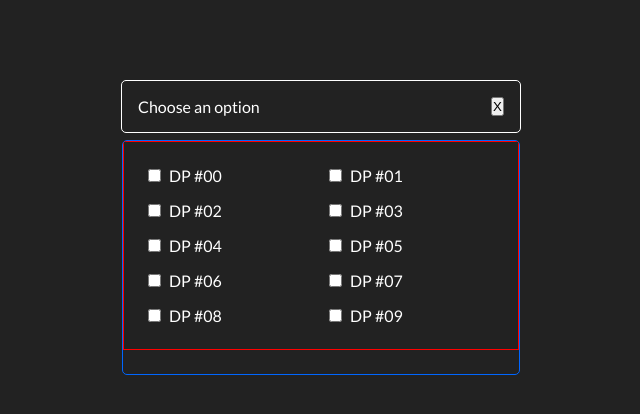
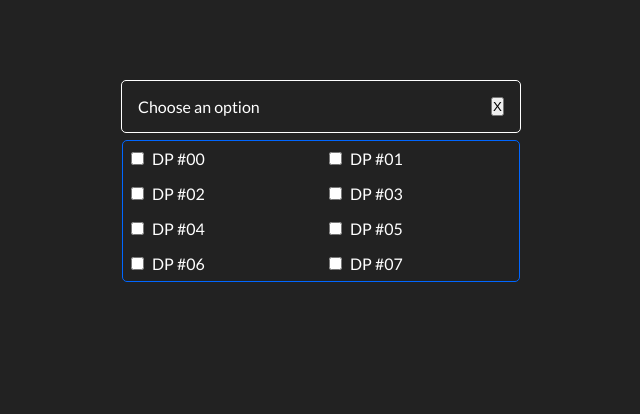
Before and after one commit to omarBaldi/multi_select_dropdown, a React (Create React App) app: page / in a window 1280 px wide. Shown: the top 414 px of the page, without its empty margins (319-959 px from the left). Built offline with nearby package versions, Linux system fonts and the light colour scheme.

Commit message:
Implemented funcionality to calculate number of rows based on children clientHeight and set column prop to dynamically change the options container grid value

```diff
--- a/src/components/dropdown-option-container/dropdown-option-container.tsx
+++ b/src/components/dropdown-option-container/dropdown-option-container.tsx
@@ -1,13 +1,24 @@
 import React, { FC, useRef } from 'react';
+import { useCallback } from 'react';
+import { DEFAULT_OPTIONS_COLUMNS, DEFAULT_OPTIONS_ROWS } from '../../constant';
 import { Checkbox } from '../checkbox';
 import { OptionType } from '../multi-select-dropdown/dto';
 import DropdownOptionContainerProps from './dto';
+import { OptionsContainerStyled } from './style';
 
+/**
+ *
+ * @param param0
+ * @returns
+ * TODO: replace inline style with styled component + pass gridColumns prop inside
+ */
 const DropdownOptionContainer: FC<DropdownOptionContainerProps> = ({
   options,
   optionsIdSelected,
   additionalStyle = {},
   onOptionClick,
+  rowsNumber = DEFAULT_OPTIONS_ROWS,
+  gridColumns = DEFAULT_OPTIONS_COLUMNS,
 }: DropdownOptionContainerProps) => {
   const additionalCheckboxStyle = useRef<React.CSSProperties>({
     padding: '0.5rem',
@@ -28,19 +39,31 @@ const DropdownOptionContainer: FC<DropdownOptionContainerProps> = ({
     );
   };
 
+  const optionContainerRef = useCallback(
+    (el: HTMLDivElement) => {
+      if (el && options.length > 0) {
+        const firstElement = [...el.children][0];
+        const firstElementHeight = firstElement.clientHeight;
+
+        const maxContainerHeight = firstElementHeight * rowsNumber;
+        el.style.maxHeight = `${maxContainerHeight}px`;
+      }
+    },
+    [options, rowsNumber]
+  );
+
   return (
-    <div style={{ ...additionalStyle }}>
+    <OptionsContainerStyled style={{ ...additionalStyle }}>
       <div
+        ref={optionContainerRef}
         style={{
-          border: '1px solid red',
           display: 'grid',
-          gridTemplateColumns: 'repeat(2, 1fr)',
-          padding: '1rem',
+          gridTemplateColumns: `repeat(${gridColumns}, 1fr)`,
         }}
       >
         {options.map(renderOption)}
       </div>
-    </div>
+    </OptionsContainerStyled>
   );
 };
 
--- /dev/null
+++ b/src/components/dropdown-option-container/style.ts
@@ -0,0 +1,12 @@
+import styled from 'styled-components';
+
+export const OptionsContainerStyled = styled.div`
+  position: absolute;
+  margin-top: 0.5rem;
+  top: 100%;
+  left: 0;
+  right: 0;
+  overflow: auto;
+  border: 1px solid #0066ff;
+  border-radius: 5px;
+`;
--- a/src/components/multi-select-dropdown/dto.ts
+++ b/src/components/multi-select-dropdown/dto.ts
@@ -8,7 +8,6 @@ export type OptionType = {
 type MultiSelectDropdownProps = {
   placeholderLabel?: string;
   options: OptionType[];
-  optionsNumber?: number;
   additionalStyle?: React.CSSProperties;
 };
 
--- a/src/components/multi-select-dropdown/multi-select-dropdown.tsx
+++ b/src/components/multi-select-dropdown/multi-select-dropdown.tsx
@@ -1,20 +1,16 @@
 import React, { FC, useCallback, useState } from 'react';
-import { DEFAULT_OPTIONS_NUMBER } from '../../constant';
 import { DropdownOptionContainer } from '../dropdown-option-container';
 import MultiSelectDropdownProps, { OptionType } from './dto';
 import {
   ButtonRemoveOptionsStyled,
   DropdownContainerStyled,
-  OptionsContainerStyled,
   OptionSelectedStyled,
   OptionsSelectedContainerStyled,
   SubWrapperStyled,
 } from './style';
 
 /**
- * TODO: create dropdown option container component (optional prop to set columns grid)
- * TODO: move OptionsContainerStyled this inside dropdown option container
- * TODO: adjust max height ref
+ * TODO: replace magic number with constant variable (renderOptionsSelected)
  * TODO: implement theme (using styled components)
  * TODO: add some mock-up data to verify that the filter functionality based on options selected works
  * TODO: integrate QR codes to store React components into them ??
@@ -23,7 +19,6 @@ import {
 const MultiSelectDropdown: FC<MultiSelectDropdownProps> = ({
   placeholderLabel = 'Choose an option',
   options,
-  optionsNumber = DEFAULT_OPTIONS_NUMBER,
   additionalStyle = {},
 }: MultiSelectDropdownProps) => {
   const [openDropdown, setOpenDropdown] = useState<boolean>(true);
@@ -61,20 +56,6 @@ const MultiSelectDropdown: FC<MultiSelectDropdownProps> = ({
     []
   );
 
-  const optionsContainerRef = useCallback(
-    (el: HTMLDivElement) => {
-      if (el && options.length > 0) {
-        const firstChildren = [...el.children][0];
-        const firstChildrenHeight = firstChildren.clientHeight;
-        const maxContainerHeight = firstChildrenHeight * optionsNumber;
-
-        el.style.maxHeight = `${maxContainerHeight}px`;
-      }
-    },
-    [options, optionsNumber]
-  );
-
-  //TODO: replace magic number with constant variable (3)
   const renderOptionsSelected = (options: Map<string, string>) => {
     /* If the options are less than N elements, render those,
     otherwise render the first N elements + element containing the rest  */
@@ -122,14 +103,12 @@ const MultiSelectDropdown: FC<MultiSelectDropdownProps> = ({
       </SubWrapperStyled>
 
       {openDropdown && (
-        <OptionsContainerStyled ref={optionsContainerRef}>
-          <DropdownOptionContainer
-            options={options}
-            optionsIdSelected={[...optionsSelected.keys()]}
-            additionalStyle={{ paddingBottom: '1.5rem' }}
-            onOptionClick={handleOptionClick}
-          />
-        </OptionsContainerStyled>
+        <DropdownOptionContainer
+          options={options}
+          optionsIdSelected={[...optionsSelected.keys()]}
+          onOptionClick={handleOptionClick}
+          gridColumns={2}
+        />
       )}
     </DropdownContainerStyled>
   );
--- a/src/components/multi-select-dropdown/style.ts
+++ b/src/components/multi-select-dropdown/style.ts
@@ -30,14 +30,3 @@ export const OptionSelectedStyled = styled.div`
 export const ButtonRemoveOptionsStyled = styled.button`
   margin-left: 0.5rem;
 `;
-
-export const OptionsContainerStyled = styled.div`
-  position: absolute;
-  margin-top: 0.5rem;
-  top: 100%;
-  left: 0;
-  right: 0;
-  overflow: auto;
-  border: 1px solid #0066ff;
-  border-radius: 5px;
-`;
--- a/src/constant.ts
+++ b/src/constant.ts
@@ -1 +1,2 @@
-export const DEFAULT_OPTIONS_NUMBER = 5;
+export const DEFAULT_OPTIONS_ROWS = 4;
+export const DEFAULT_OPTIONS_COLUMNS = 1;
```
Also changed, not shown: src/components/dropdown-option-container/dto.ts (+3 -4 lines).
